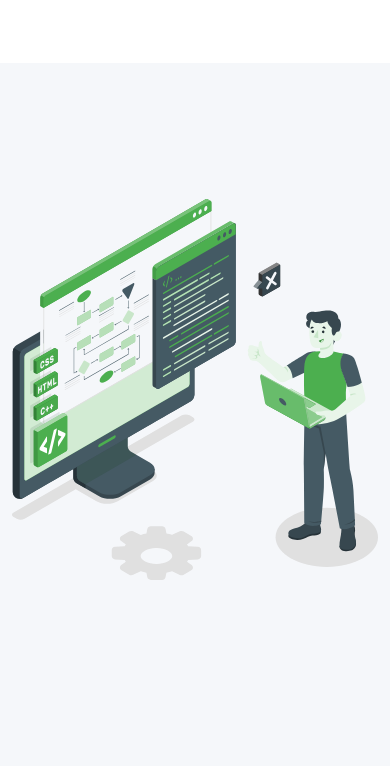
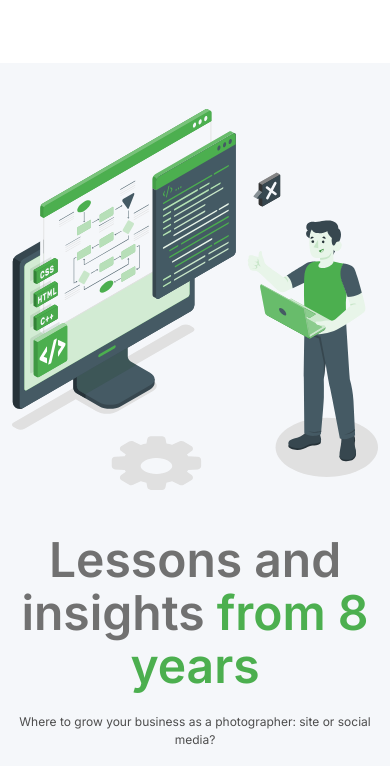
Before and after one commit to Amitsingh999/Nexcent-Centralized-Community-Portal, a plain HTML site: page index.html in a window 390 px wide. Shown: the part 37-803 px from the top of the page. Drawn offline with Linux system fonts and the light colour scheme.

Commit message:
Navbar, Hero-banner page fully complete with responsive and footer 75% done.

```diff
--- a/assets/CSS/index.css
+++ b/assets/CSS/index.css
@@ -102,18 +102,17 @@ main {
     padding-top: 100px;
 }
 
+/* hero-banner page start*/
 
-/* Home Banner Start */
 
 .hero-banner .container {
     display: flex;
-    gap: calc(var(--gap)*2);
-    max-width: 100%;
-    margin-bottom: 100px;
+    max-width: 1152px;
+    gap: 104px;
 }
 
-.hero-banner:where(.left-panel, .right-panel) {
-    width: 50%;
+.hero-banner :where(.left-panel, .right-panel) {
+    width: 60%;
 }
 
 .hero-banner .left-panel {
@@ -127,45 +126,125 @@ main {
     margin-left: auto;
 }
 
+.hero-banner .left-panel {
+    margin-block: 162px;
+}
+
+.hero-banner .right-panel {
+    margin-block: 96px;
+}
+
+.hero-banner .left-panel h1 {
+    margin-bottom: .6rem;
+    line-height: 1.1;
+}
+
 .hero-banner .left-panel p {
     margin-block: 1.7rem;
 }
 
-.hero-banner span {
+.hero-banner .left-panel span {
     color: var(--color-accent);
     margin-top: 3rem;
-
-
 }
 
-.hero-banner .left-panel h1 span {
-    display: inline-block;
+/* Responsive design-1 */
 
-}
-
-.hero-banner .left-panel {
-    margin-block: 162px;
-}
-
-.hero-banner .right-panel img {
-
-    margin-block: 100px;
-}
-
-
-
+/*
 @media (max-width: 1200px) {
     .hero-banner .left-panel .content {
-        width: 457px;
+        width: 80%;
+        max-width: 480px;
     }
 
+    .hero-banner .left-panel {
+        margin-block: 10px;
+    }
+
+    .hero-banner .right-panel {
+        margin-block: 10px;
+        display: flex;
+        justify-content: center;
+        align-items: center;
+    }
+
+    .hero-banner .right-panel img {
+        max-width: 80%;
+        height: auto;
+    }
 }
 
 @media (max-width: 991px) {
     .hero-banner .container {
         flex-direction: column-reverse;
+        row-gap: 1.5rem;
+        padding-block: 2rem;
+        align-items: center;
+    }
+
+    .hero-banner :where(.left-panel, .right-panel) {
+        width: 100%;
+    }
+
+    .hero-banner .left-panel .content {
+        width: 100%;
+        text-align: center;
+        display: block;
+        margin: auto;
+    }
+
+    .hero-banner .right-panel img {
+        max-width: 70%;
+    }
+}
+
+
+@media (max-width: 600px) {
+    .hero-banner .container {
+        row-gap: 1rem;
+        padding-block: 1.5rem;
+    }
+
+    .hero-banner .left-panel .content h1 {
+        font-size: 28px;
+        line-height: 1.3;
+    }
+
+    .hero-banner .right-panel img {
+        max-width: 90%;
+    }
+}
+
+@media (min-width: 992px) {
+    .hero-banner .container {
+        max-width: 100%;
+    }
+} */
+
+/* Responsive design-1 End */
+
+/* Responsive design-2 */
+
+@media (max-width: 1200px) {
+    .hero-banner .left-panel .content {
+        width: 480px;
+    }
+
+    .hero-banner .left-panel {
+        margin-block: 10px;
+    }
+
+    .hero-banner .right-panel {
+        margin-block: 10px;
+        display: flex;
         justify-content: center;
         align-items: center;
+    }
+}
+
+@media (max-width: 991px) {
+    .hero-banner .container {
+        flex-direction: column-reverse;
         row-gap: 2rem;
         padding-block: 3rem;
     }
@@ -184,9 +263,22 @@ main {
     .hero-banner .container {
         max-width: 100%;
 
-
     }
 }
+/* Responsive design-2 End */
+
+
+/* hero-banner page end*/
+
+
+/* Our C;ients Start */
+
+.our-clients .container, h2{
+    padding-top: 70px;
+
+}
+
+
 
 
 
--- a/assets/CSS/style.css
+++ b/assets/CSS/style.css
@@ -68,6 +68,22 @@ h4, h5, h6, p, li{
     margin-bottom: 0;
 }
 
+
+.section-title-wrapper{
+    margin-bottom: 3.75rem;
+}
+.section-title{
+    font-size: 2.25rem;
+    font-weight: 600;
+    line-height: 2.75rem;
+
+}
+
+.text-center{
+    text-align: center;
+}
+
+
 .text-64 { font-size: var(--font-size-64); }
 .text-36 { font-size: var(--font-size-36); }
 .text-28 { font-size: var(--font-size-28); }
@@ -110,6 +126,8 @@ h4, h5, h6, p, li{
 .color-accent{
     color: var(--color-accent);
 }
+
+
 /* Backgrounds End */
 
 
@@ -120,7 +138,7 @@ h4, h5, h6, p, li{
 .container{
     max-width: 1440px;
     margin-inline: auto;
-    padding-inline: 140px;
+    padding-inline: 100px;
 }
 
 @media (max-width: 1200px){
@@ -181,9 +199,7 @@ a{
 .m-0{
     margin-block: auto;
 }
-.text-center{
-    text-align: center;
-}
+
 
 
 /* Utility Classes End*/
```
Also changed, not shown: index.html (+5 -2 lines).
